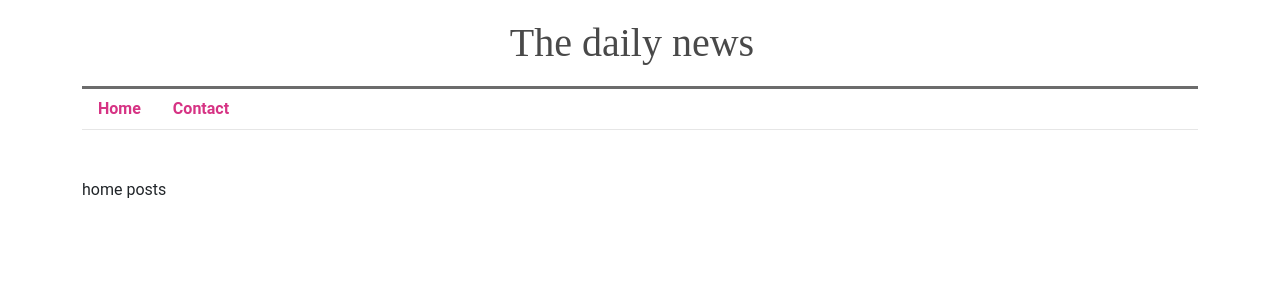
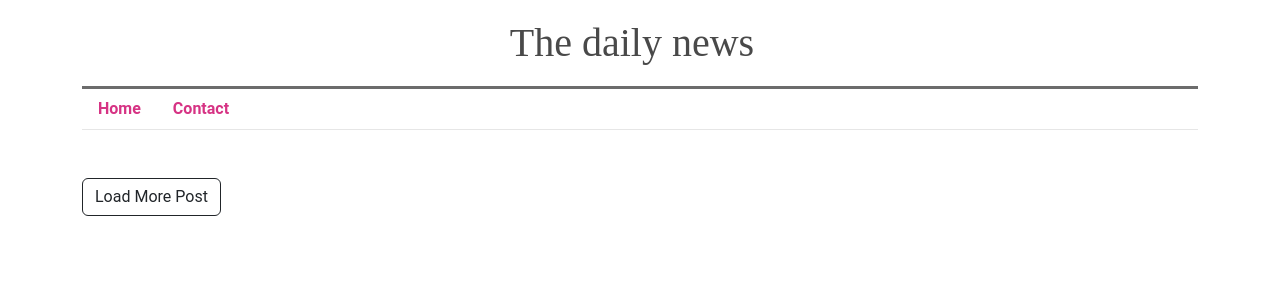
Before and after one commit to ferlobo1985/UDMY-REACT-FS24-Daily-News, a React (Vite) app: page / in a window 1280 px wide. Shown: the top 300 px of the page. Built offline with nearby package versions, Linux system fonts and the light colour scheme; data requests are answered from the project's data file.

Commit message:
07-Load more posts
07-Load more posts

```diff
--- a/src/components/home/homePosts.jsx
+++ b/src/components/home/homePosts.jsx
@@ -1,6 +1,7 @@
 import { useEffect } from "react";
 import { useDispatch, useSelector } from "react-redux";
 import { fetchPosts } from "../../store/utils/thunks";
+import { Button } from 'react-bootstrap';
 
 
 const HomePosts = () =>{
@@ -13,9 +14,20 @@ const HomePosts = () =>{
     },[])
 
 
+    const loadMorePosts = () => {
+        const page = homePosts.articles.page + 1;
+        dispatch(fetchPosts({page,order:"desc",limit:6}))
+    }
+
+
     return(
         <>
-            home posts
+            {!homePosts.articles.end && !homePosts.loading ?
+                 <Button variant="outline-dark" onClick={()=> loadMorePosts()}>
+                    Load More Post
+                </Button>
+            :null}
+
         </>
     )
 }
--- a/src/store/reducers/posts.js
+++ b/src/store/reducers/posts.js
@@ -1,5 +1,5 @@
 import { createSlice } from '@reduxjs/toolkit';
-/// import {} from '../utils/thunks';
+import { fetchPosts } from '../utils/thunks';
 
 
 export const postsSlice = createSlice({
@@ -10,7 +10,20 @@ export const postsSlice = createSlice({
             items:[]
         }
     },
-    reducers:{}
+    reducers:{},
+    extraReducers:(builder)=>{
+        builder
+        .addCase(fetchPosts.pending,(state)=>{
+            state.loading = true;
+        })
+        .addCase(fetchPosts.fulfilled,(state,action)=>{
+            state.loading = false;
+            state.articles = action.payload;
+        })
+        .addCase(fetchPosts.rejected,(state)=>{
+            state.loading = false;
+        })
+    }
 });
 
 
--- a/src/store/utils/thunks.js
+++ b/src/store/utils/thunks.js
@@ -5,14 +5,19 @@ const URL_SERV = 'http://localhost:3001'
 
 export const fetchPosts = createAsyncThunk(
     'posts/fetchPosts',
-    async({page=1,order='asc',limit=10})=>{
+    async({page=1,order='asc',limit=10},{ getState })=>{
         try{
 
         /// http://localhost:3001/posts?_page=1&_limit=6&_order=desc&_sort=id
         const response = await axios.get(`${URL_SERV}/posts?_page=${page}&_limit=${limit}&_order=${order}&_sort=id`);
+        const prevState = getState().posts;
 
-        console.log(response);
 
+            return {
+                items:[...prevState.articles.items,...response.data],
+                page:page,
+                end: response.data.length === 0 ? true:false
+            }
         }catch(error){
             throw error
         }
```
